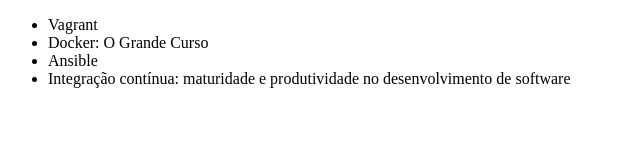
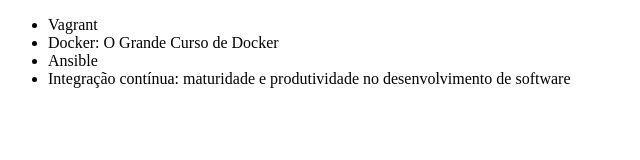
Before and after one commit to sillakos/alura-git, a plain HTML site: page index.html in a window 1280 px wide. Shown: the full height of the page, 0-640 px from the left. Drawn offline with Linux system fonts and the light colour scheme.

Commit message:
Atualizando o nome do curso

```diff
--- a/index.html
+++ b/index.html
@@ -8,7 +8,7 @@
 <body>
 	<ul>
 		<li>Vagrant</li>
-		<li>Docker: O Grande Curso</li>
+		<li>Docker: O Grande Curso de Docker</li>
 		<li>Ansible</li>
 		<li>Integração contínua: maturidade e produtividade no desenvolvimento de software</li>
 	</ul>
```
